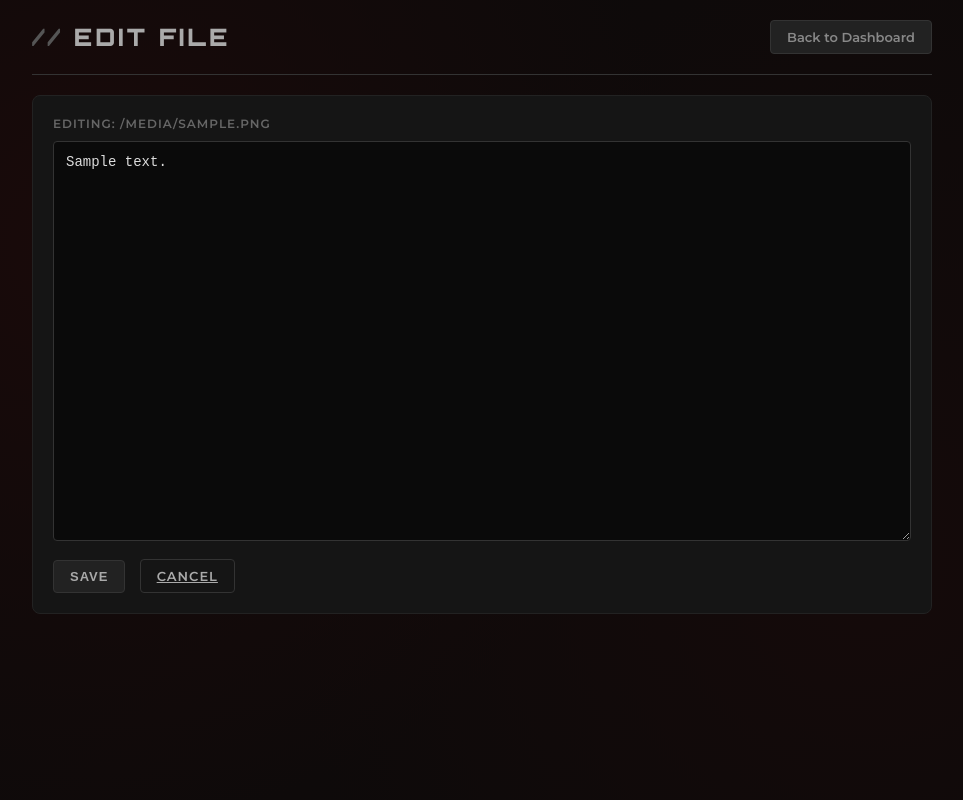
After one commit to prajazz66/hackathon-progress-tracker, a Flask app: template templates/edit_md.html in a window 1280 px wide. The commit adds this page. Shown: the whole page, without its empty margins (158-1121 px from the left). Run offline with Flask 3, Linux system fonts and the light colour scheme; the template is opened without the code that fills it: most values are stand-ins (such as "Sample title", 1, 10 or a date in 2020).

Commit message:
New File Upload Feature

```diff
--- a/app.py
+++ b/app.py
@@ -1,11 +1,22 @@
-from flask import Flask, render_template, request, redirect, url_for, session, jsonify
+from flask import Flask, render_template, request, redirect, url_for, session, jsonify, send_from_directory
 import json
 import os
+import uuid
+import gzip
+from werkzeug.utils import secure_filename
 
 app = Flask(__name__)
 app.secret_key = 'hackathon-tracker-secret-key'
 
 DATA_FILE = 'hackathons.json'
+UPLOAD_FOLDER = 'static/uploads'
+ALLOWED_EXTENSIONS = {'md', 'pdf'}
+MAX_FILE_SIZE = 10 * 1024 * 1024  # 10MB max
+
+os.makedirs(UPLOAD_FOLDER, exist_ok=True)
+
+def allowed_file(filename):
+    return '.' in filename and filename.rsplit('.', 1)[1].lower() in ALLOWED_EXTENSIONS
 
 def load_data():
     if os.path.exists(DATA_FILE):
@@ -24,7 +35,6 @@ def fetch_live_hackathons():
         if r.status_code == 200:
             data = r.json()
             hackathons = data.get('hackathons', [])[:5]
-            # Add full thumbnail URL
             for h in hackathons:
                 if h.get('thumbnail_url') and not h['thumbnail_url'].startswith('http'):
                     h['thumbnail_url'] = 'https:' + h['thumbnail_url']
@@ -70,7 +80,8 @@ def add_hackathon():
             'date': date if date else None,
             'description': description if description else None,
             'progress': 0,
-            'notes': []
+            'notes': [],
+            'file_attachments': []
         }
         data['hackathons'].append(hackathon)
         save_data(data)
@@ -82,6 +93,12 @@ def delete_hackathon(hackathon_id):
         return redirect(url_for('index'))
 
     data = load_data()
+    hackathon = next((h for h in data['hackathons'] if h['id'] == hackathon_id), None)
+    if hackathon and hackathon.get('file_attachments'):
+        for file_info in hackathon['file_attachments']:
+            file_path = os.path.join(UPLOAD_FOLDER, file_info.get('stored_filename', ''))
+            if os.path.exists(file_path):
+                os.remove(file_path)
     data['hackathons'] = [h for h in data['hackathons'] if h['id'] != hackathon_id]
     save_data(data)
     return redirect(url_for('index'))
@@ -112,6 +129,131 @@ def update_progress(hackathon_id):
         save_data(data)
     except (ValueError, TypeError):
         pass
+
+    return redirect(url_for('index'))
+
+@app.route('/upload_file/<int:hackathon_id>', methods=['POST'])
+def upload_file(hackathon_id):
+    if not session.get('authenticated'):
+        return redirect(url_for('index'))
+
+    if 'file' not in request.files:
+        return redirect(url_for('index'))
+
+    file = request.files['file']
+    if file.filename == '':
+        return redirect(url_for('index'))
+
+    if file and allowed_file(file.filename):
+        original_filename = secure_filename(file.filename)
+        file_ext = original_filename.rsplit('.', 1)[1].lower()
+        unique_filename = f"{uuid.uuid4().hex}.{file_ext}"
+        stored_path = os.path.join(UPLOAD_FOLDER, unique_filename)
+
+        if file_ext == 'md':
+            with open(stored_path, 'wb') as f:
+                f.write(file.read())
+        else:  # PDF - compress if large
+            content = file.read()
+            if len(content) > 500000:  # > 500KB, compress
+                with gzip.open(stored_path + '.gz', 'wb') as f:
+                    f.write(content)
+                unique_filename += '.gz'
+            else:
+                with open(stored_path, 'wb') as f:
+                    f.write(content)
+
+        data = load_data()
+        for h in data['hackathons']:
+            if h['id'] == hackathon_id:
+                if 'file_attachments' not in h:
+                    h['file_attachments'] = []
+                h['file_attachments'].append({
+                    'original_filename': original_filename,
+                    'stored_filename': unique_filename,
+                    'file_type': file_ext
+                })
+                break
+        save_data(data)
+
+    return redirect(url_for('index'))
+
+@app.route('/view_file/<filename>')
+def view_file(filename):
+    safe_path = os.path.join(UPLOAD_FOLDER, secure_filename(filename))
+    if not os.path.exists(safe_path):
+        return "File not found", 404
+
+    if filename.endswith('.md') or ('.md' in filename and not filename.endswith('.gz')):
+        with open(safe_path, 'r') as f:
+            content = f.read()
+        # Convert markdown to HTML
+        import markdown
+        html_content = markdown.markdown(content, extensions=['fenced_code', 'tables', 'toc'])
+        return render_template('view_md.html', content=html_content, filename=filename)
+    elif filename.endswith('.pdf'):
+        return send_from_directory(UPLOAD_FOLDER, filename, mimetype='application/pdf')
+    elif filename.endswith('.gz'):
+        import gzip
+        with gzip.open(safe_path, 'rb') as f:
+            content = f.read()
+        return send_from_directory(UPLOAD_FOLDER, filename.replace('.gz', ''), mimetype='application/pdf')
+
+@app.route('/delete_file/<int:hackathon_id>/<filename>', methods=['POST'])
+def delete_file(hackathon_id, filename):
+    if not session.get('authenticated'):
+        return redirect(url_for('index'))
+
+    safe_filename = secure_filename(filename)
+    file_path = os.path.join(UPLOAD_FOLDER, safe_filename)
+
+    data = load_data()
+    for h in data['hackathons']:
+        if h['id'] == hackathon_id:
+            h['file_attachments'] = [f for f in h.get('file_attachments', []) if f['stored_filename'] != safe_filename]
+            break
+    save_data(data)
+
+    if os.path.exists(file_path):
+        os.remove(file_path)
+    # Also check for compressed version
+    gz_path = file_path + '.gz'
+    if os.path.exists(gz_path):
+        os.remove(gz_path)
+
+    return redirect(url_for('index'))
+
+@app.route('/modify_file/<int:hackathon_id>/<filename>')
+def modify_file(hackathon_id, filename):
+    if not session.get('authenticated'):
+        return redirect(url_for('index'))
+
+    safe_filename = secure_filename(filename)
+    file_path = os.path.join(UPLOAD_FOLDER, safe_filename)
+
+    if not os.path.exists(file_path):
+        return "File not found", 404
+
+    file_ext = filename.rsplit('.', 1)[1].lower() if '.' in filename else ''
+    if file_ext == 'md':
+        with open(file_path, 'r') as f:
+            content = f.read()
+        return render_template('edit_md.html', hackathon_id=hackathon_id, filename=safe_filename, content=content)
+
+    # For PDFs, redirect to upload (replace) flow
+    return redirect(url_for('index'))
+
+@app.route('/save_md_file/<int:hackathon_id>/<filename>', methods=['POST'])
+def save_md_file(hackathon_id, filename):
+    if not session.get('authenticated'):
+        return redirect(url_for('index'))
+
+    safe_filename = secure_filename(filename)
+    file_path = os.path.join(UPLOAD_FOLDER, safe_filename)
+    content = request.form.get('content', '')
+
+    with open(file_path, 'w') as f:
+        f.write(content)
 
     return redirect(url_for('index'))
 
--- /dev/null
+++ b/templates/edit_md.html
@@ -0,0 +1,124 @@
+<!DOCTYPE html>
+<html lang="en">
+<head>
+    <meta charset="UTF-8">
+    <meta name="viewport" content="width=device-width, initial-scale=1.0">
+    <title>Edit Markdown - Hackathon Progress Tracker</title>
+    <link href="https://fonts.googleapis.com/css2?family=Orbitron:wght@400;700;900&family=Montserrat:wght@400;600&display=swap" rel="stylesheet">
+    <style>
+        * { margin: 0; padding: 0; box-sizing: border-box; }
+        body {
+            font-family: 'Montserrat', -apple-system, BlinkMacSystemFont, sans-serif;
+            background: #0a0a0a;
+            color: #ddd;
+            min-height: 100vh;
+            padding: 20px;
+            background-image:
+                radial-gradient(circle at 20% 30%, #1a0a0a 0%, transparent 50%),
+                radial-gradient(circle at 80% 70%, #150a0a 0%, transparent 50%),
+                linear-gradient(135deg, #0a0a0a 0%, #0f0a0a 50%, #0a0a0a 100%);
+        }
+        .container { max-width: 900px; margin: 0 auto; }
+        header {
+            display: flex;
+            justify-content: space-between;
+            align-items: center;
+            margin-bottom: 20px;
+            padding-bottom: 20px;
+            border-bottom: 1px solid #333;
+        }
+        h1 {
+            color: #aaa;
+            font-family: 'Orbitron', sans-serif;
+            font-weight: 900;
+            letter-spacing: 3px;
+            text-transform: uppercase;
+            font-size: 24px;
+        }
+        h1:before {
+            content: "// ";
+            color: #555;
+        }
+        .back-btn {
+            background: #222;
+            color: #888;
+            padding: 8px 16px;
+            border-radius: 4px;
+            text-decoration: none;
+            font-size: 13px;
+            font-weight: 600;
+            border: 1px solid #333;
+        }
+        .back-btn:hover {
+            background: #333;
+            color: #aaa;
+        }
+        .edit-form {
+            background: #151515;
+            padding: 20px;
+            border-radius: 8px;
+            border: 1px solid #222;
+        }
+        .edit-form h3 {
+            font-size: 12px;
+            color: #666;
+            text-transform: uppercase;
+            letter-spacing: 1px;
+            margin-bottom: 10px;
+        }
+        .edit-form textarea {
+            width: 100%;
+            min-height: 400px;
+            padding: 12px;
+            border: 1px solid #333;
+            border-radius: 4px;
+            background: #0a0a0a;
+            color: #ddd;
+            font-size: 14px;
+            font-family: 'Courier New', monospace;
+            resize: vertical;
+            margin-bottom: 15px;
+        }
+        .edit-form textarea:focus {
+            outline: none;
+            border-color: #444;
+        }
+        .edit-form textarea::placeholder { color: #555; }
+        .action-btn {
+            padding: 8px 16px;
+            background: #222;
+            color: #aaa;
+            border: 1px solid #333;
+            border-radius: 4px;
+            font-weight: 600;
+            cursor: pointer;
+            text-transform: uppercase;
+            letter-spacing: 1px;
+            font-size: 13px;
+        }
+        .action-btn:hover {
+            background: #333;
+            color: #ddd;
+        }
+        .action-btn.cancel {
+            background: #151515;
+            margin-left: 10px;
+        }
+    </style>
+</head>
+<body>
+    <div class="container">
+        <header>
+            <h1>Edit File</h1>
+            <a href="/" class="back-btn">Back to Dashboard</a>
+        </header>
+
+        <form class="edit-form" method="POST" action="/save_md_file/{{ hackathon_id }}/{{ filename }}">
+            <h3>Editing: {{ filename }}</h3>
+            <textarea name="content" placeholder="Markdown content...">{{ content }}</textarea>
+            <button type="submit" class="action-btn">Save</button>
+            <a href="/" class="action-btn cancel">Cancel</a>
+        </form>
+    </div>
+</body>
+</html>
```
Also changed, not shown: FEATURE_FILE_ATTACHMENT.md (added, +84 -0 lines), templates/dashboard.html (+92 -1 lines), templates/view_md.html (added, +107 -0 lines).
